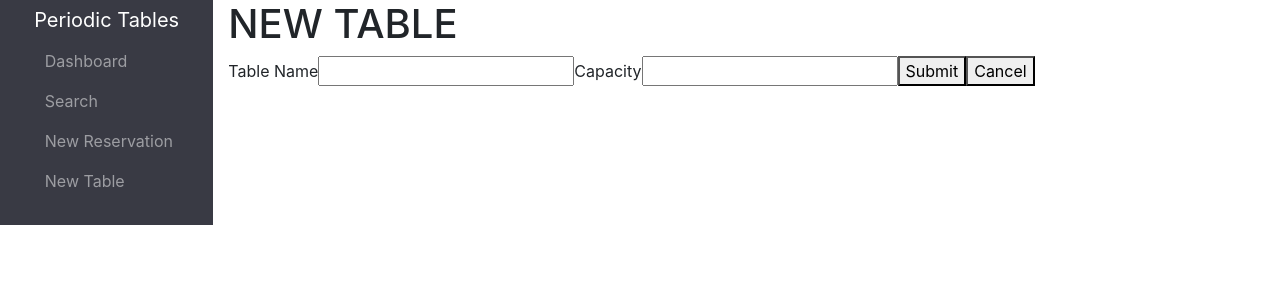
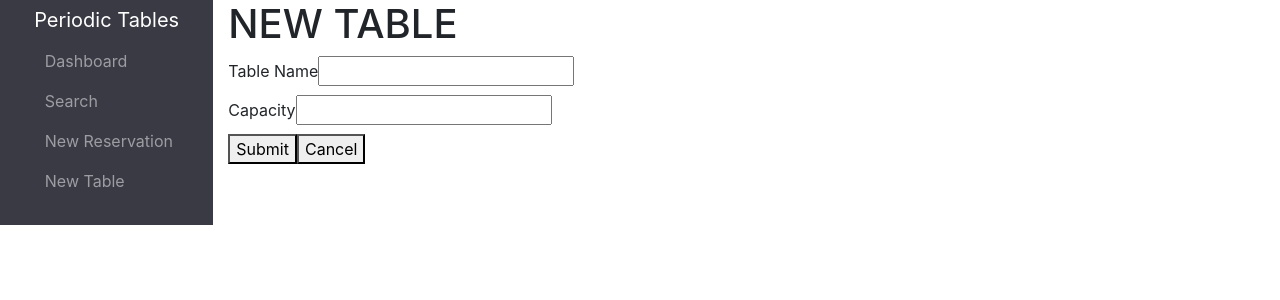
Before and after one commit to Thinkful-Ed/starter-restaurant-reservation, a React (Create React App) app in the folder front-end/: page /tables/new in a window 1280 px wide. Shown: the top 300 px of the page. Built offline with nearby package versions, Linux system fonts and the light colour scheme; no server answers; a web font is replaced by a local one.

Commit message:
newTables is now prettier

```diff
--- a/front-end/src/tables/NewTables.js
+++ b/front-end/src/tables/NewTables.js
@@ -49,6 +49,8 @@ function NewTables() {
       <h1>NEW TABLE</h1>
       <ErrorAlert error={reservationsError} />
       <form onSubmit={onSubmit}>
+        <fieldset>
+          <div className="pb-1">
             <label htmlFor="table_name">Table Name</label>
             <input
               name="table_name"
@@ -57,7 +59,9 @@ function NewTables() {
               required
               value={formData.table_name}
               onChange={handleChange}></input>
+          </div>
 
+          <div className="pb-1">
             <label htmlFor="capacity">Capacity</label>
             <input
               name="capacity"
@@ -66,7 +70,8 @@ function NewTables() {
               required
               value={formData.capacity}
               onChange={handleChange}></input>
-
+          </div>
+        </fieldset>
         <button type="submit">Submit</button>
         <button onClick={handleCancel}>Cancel</button>
       </form>
```
Lines whose indentation alone changed are shown as unchanged.
